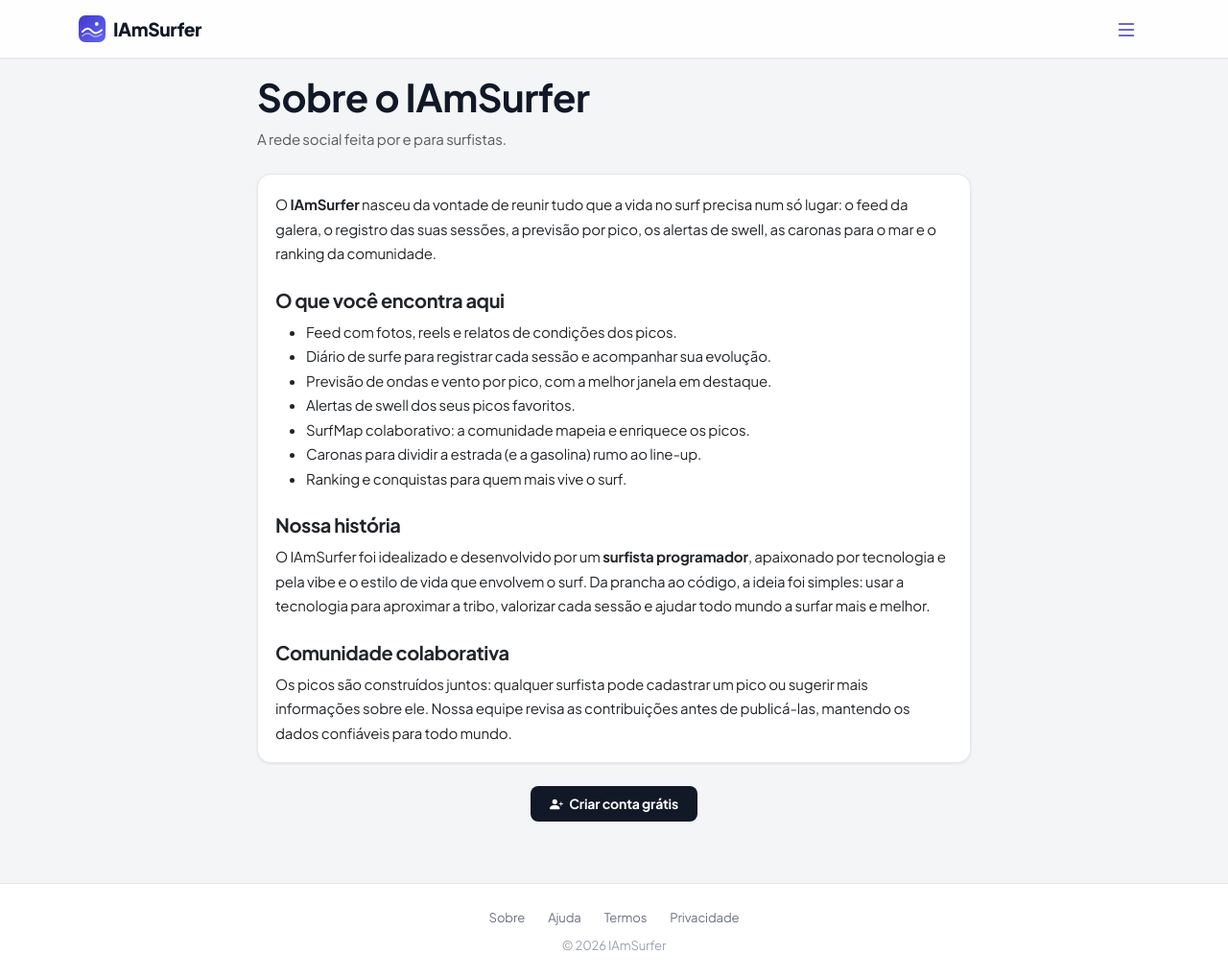
After one commit to LeonardoBaptista-dev/iamsurfer, a Flask app: page /sobre in a window 1280 px wide. The commit adds this page. Shown: the whole page at 96% size. Run offline with Flask 2, Linux system fonts and the light colour scheme; some libraries are stand-ins or nearby versions.

Commit message:
feat: previsao por pais, navbar admin sem estouro e paginas institucionais
- previsao: filtro de regiao -> PAIS, orientado a dados (so aparece pais/estado
  com pico); normaliza estado BR (ex.: "Parana " -> PR); mostra picos de outros
  paises (ex.: Mexico). Sem filtro = mostra tudo
- navbar: expande so em >=1400px (xxl); abaixo vira menu recolhido, sem vazar
  com os itens extras do admin
- novas paginas Sobre/Ajuda/Termos/Privacidade + links no rodape (c) 2026

Co-Authored-By: Claude Opus 4.8 (1M context) <noreply@anthropic.com>

```diff
--- a/routes/main.py
+++ b/routes/main.py
@@ -168,6 +168,27 @@ def explore():
     posts = Post.query.order_by(desc(Post.created_at)).limit(50).all()
     return render_template('main/explore.html', posts=posts)
 
+
+# ─── Páginas institucionais (footer) ───────────────────────────────
+@main.route('/sobre')
+def sobre():
+    return render_template('main/sobre.html')
+
+
+@main.route('/ajuda')
+def ajuda():
+    return render_template('main/ajuda.html')
+
+
+@main.route('/termos')
+def termos():
+    return render_template('main/termos.html')
+
+
+@main.route('/privacidade')
+def privacidade():
+    return render_template('main/privacidade.html')
+
 @main.route('/ranking')
 def ranking():
     """Ranking de surfistas por XP (gamificação): pódio + lista."""
--- a/routes/spots.py
+++ b/routes/spots.py
@@ -105,6 +105,37 @@ UF_REGION = {
 }
 REGION_ORDER = ['Norte', 'Nordeste', 'Centro-Oeste', 'Sudeste', 'Sul']
 
+# Nome do estado (BR) -> UF. Normaliza picos que gravaram "Paraná" em vez de "PR",
+# pra não duplicar opções no filtro. Estados de fora do Brasil ficam como estão.
+BR_STATE_UF = {
+    'acre': 'AC', 'alagoas': 'AL', 'amapa': 'AP', 'amazonas': 'AM', 'bahia': 'BA',
+    'ceara': 'CE', 'distrito federal': 'DF', 'espirito santo': 'ES', 'goias': 'GO',
+    'maranhao': 'MA', 'mato grosso': 'MT', 'mato grosso do sul': 'MS', 'minas gerais': 'MG',
+    'para': 'PA', 'paraiba': 'PB', 'parana': 'PR', 'pernambuco': 'PE', 'piaui': 'PI',
+    'rio de janeiro': 'RJ', 'rio grande do norte': 'RN', 'rio grande do sul': 'RS',
+    'rondonia': 'RO', 'roraima': 'RR', 'santa catarina': 'SC', 'sao paulo': 'SP',
+    'sergipe': 'SE', 'tocantins': 'TO',
+}
+
+
+def _strip_accents(txt):
+    import unicodedata
+    return ''.join(c for c in unicodedata.normalize('NFD', txt)
+                   if unicodedata.category(c) != 'Mn')
+
+
+def fc_country(spot):
+    """País do pico, normalizado (default Brasil)."""
+    return (spot.country or 'Brasil').strip() or 'Brasil'
+
+
+def fc_state(spot):
+    """Estado do pico, normalizado: nome de estado BR vira UF; resto fica como está."""
+    raw = (spot.state or '').strip()
+    if not raw:
+        return ''
+    return BR_STATE_UF.get(_strip_accents(raw).lower(), raw)
+
 
 SORT_OPTIONS = {'quality': 'Melhor qualidade', 'wave': 'Maior onda', 'name': 'Nome (A-Z)'}
 
@@ -139,14 +170,14 @@ def forecast():
 
     args = request.args
     clearing = bool(args.get('clear'))
-    explicit = any(k in args for k in ('region', 'state', 'q', 'sort'))
+    explicit = any(k in args for k in ('country', 'state', 'q', 'sort'))
 
     if clearing:
-        region = state = q = ''
+        country = state = q = ''
         sort = 'quality'
     elif explicit:
-        region = (args.get('region') or '').strip()
-        state = (args.get('state') or '').strip().upper()
+        country = (args.get('country') or '').strip()
+        state = (args.get('state') or '').strip()
         q = (args.get('q') or '').strip()
         sort = (args.get('sort') or 'quality').strip()
     else:
@@ -155,32 +186,34 @@ def forecast():
             saved = json.loads(request.cookies.get('fc_filter') or '{}')
         except (ValueError, TypeError):
             saved = {}
-        region = (saved.get('region') or '').strip()
-        state = (saved.get('state') or '').strip().upper()
+        country = (saved.get('country') or '').strip()
+        state = (saved.get('state') or '').strip()
         q = (saved.get('q') or '').strip()
         sort = (saved.get('sort') or 'quality').strip()
 
     if sort not in SORT_OPTIONS:
         sort = 'quality'
 
-    base = Spot.query.filter_by(status='approved', is_active=True)
-    total_count = base.count()
+    all_spots = Spot.query.filter_by(status='approved', is_active=True).order_by(Spot.name).all()
+    total_count = len(all_spots)
 
-    # Estados disponíveis (para os selects) — query leve, sem buscar previsão
-    all_states = sorted({s for (s,) in base.with_entities(Spot.state).distinct() if s})
-    states_meta = [{'uf': s, 'region': UF_REGION.get(s, '')} for s in all_states]
-    regions_present = [r for r in REGION_ORDER if any(UF_REGION.get(s) == r for s in all_states)]
+    # Opções de filtro orientadas a dados: só aparece país/estado que TEM pico.
+    countries = sorted({fc_country(s) for s in all_spots},
+                       key=lambda c: (c != 'Brasil', c.lower()))  # Brasil primeiro
+    pairs = sorted({(fc_state(s), fc_country(s)) for s in all_spots if fc_state(s)},
+                   key=lambda t: t[0].lower())
+    states_meta = [{'uf': st, 'country': co} for (st, co) in pairs]
 
-    query = base
-    if region:
-        ufs = [uf for uf, rg in UF_REGION.items() if rg == region]
-        query = query.filter(Spot.state.in_(ufs))
+    # Aplica os filtros em Python (estado normalizado, ignora maiúsc./acento no país)
+    filtered = list(all_spots)
+    if country:
+        filtered = [s for s in filtered if fc_country(s).lower() == country.lower()]
     if state:
-        query = query.filter(Spot.state == state)
+        filtered = [s for s in filtered if fc_state(s).lower() == state.lower()]
     if q:
-        query = query.filter(Spot.name.ilike(f'%{q}%'))
+        ql = q.lower()
+        filtered = [s for s in filtered if ql in (s.name or '').lower()]
 
-    filtered = query.order_by(Spot.name).all()
     forecasts = get_forecast(filtered)
 
     # Ordenação (a query já vem por nome; reordena por qualidade/onda quando pedido)
@@ -193,8 +226,8 @@ def forecast():
 
     resp = make_response(render_template(
         'spots/forecast.html', spots=filtered, forecasts=forecasts,
-        regions=regions_present, states_meta=states_meta, sort_options=SORT_OPTIONS,
-        sel_region=region, sel_state=state, sel_q=q, sel_sort=sort,
+        countries=countries, states_meta=states_meta, sort_options=SORT_OPTIONS,
+        sel_country=country, sel_state=state, sel_q=q, sel_sort=sort,
         total_count=total_count))
 
     # Memória do filtro: salva quando o usuário age; apaga ao limpar
@@ -202,7 +235,7 @@ def forecast():
         resp.delete_cookie('fc_filter')
     elif explicit:
         resp.set_cookie('fc_filter',
-                        json.dumps({'region': region, 'state': state, 'q': q, 'sort': sort}),
+                        json.dumps({'country': country, 'state': state, 'q': q, 'sort': sort}),
                         max_age=60 * 60 * 24 * 30, samesite='Lax')
     return resp
 
--- a/static/css/style.css
+++ b/static/css/style.css
@@ -116,7 +116,7 @@ a:hover {
 }
 
 /* No desktop (barra expandida) os itens não podem quebrar pra fora da barra */
-@media (min-width: 1200px) {
+@media (min-width: 1400px) {
     .navbar .nav-link { padding: 6px 9px !important; }
     .navbar .navbar-nav { flex-wrap: nowrap; }
 }
@@ -1714,8 +1714,8 @@ footer.bg-light {
 
 /* ─── Responsive ─────────────────────────────────── */
 
-/* Navbar recolhida (abaixo de lg): busca e menus ocupam o espaço direito */
-@media (max-width: 1199.98px) {
+/* Navbar recolhida (abaixo de xxl): busca e menus ocupam o espaço direito */
+@media (max-width: 1399.98px) {
     .navbar .form-control {
         width: 100%;
     }
--- a/templates/base.html
+++ b/templates/base.html
@@ -29,7 +29,7 @@
 
 <body>
     <!-- Navbar -->
-    <nav class="navbar navbar-expand-xl sticky-top">
+    <nav class="navbar navbar-expand-xxl sticky-top">
         <div class="container">
             {% if current_user.is_authenticated and current_user.is_admin %}
             <a class="navbar-brand" href="{{ url_for('admin.index') }}">
@@ -46,7 +46,7 @@
             </button>
 
             <div class="collapse navbar-collapse" id="navbarNav">
-                <ul class="navbar-nav me-auto gap-1 ms-xl-3 mt-3 mt-xl-0">
+                <ul class="navbar-nav me-auto gap-1 ms-xxl-3 mt-3 mt-xxl-0">
                     <li class="nav-item">
                         {% if current_user.is_authenticated and current_user.is_admin %}
                         <a class="nav-link" href="{{ url_for('admin.index') }}">
@@ -102,7 +102,7 @@
                     {% endif %}
                 </ul>
 
-                <form class="d-flex me-xl-2 mt-3 mt-xl-0" action="{{ url_for('main.search') }}" method="GET">
+                <form class="d-flex me-xxl-2 mt-3 mt-xxl-0" action="{{ url_for('main.search') }}" method="GET">
                     <input class="form-control me-2" type="search" name="q" placeholder="Buscar usuários"
                         aria-label="Buscar">
                     <button class="btn btn-outline-light" type="submit">
@@ -110,7 +110,7 @@
                     </button>
                 </form>
 
-                <ul class="navbar-nav gap-1 mt-3 mt-xl-0 mb-3 mb-xl-0">
+                <ul class="navbar-nav gap-1 mt-3 mt-xxl-0 mb-3 mb-xxl-0">
                     {% if current_user.is_authenticated %}
                     {% if current_user.is_admin %}
                     <li class="nav-item dropdown">
@@ -283,7 +283,13 @@
     <!-- Footer -->
     <footer class="bg-light py-4 mt-4">
         <div class="container text-center">
-            <p class="mb-0" style="font-size:.82rem;">&copy; 2026 IAmSurfer &mdash; A Rede Social para Surfistas</p>
+            <nav class="d-flex flex-wrap justify-content-center gap-3 gap-sm-4 mb-2" aria-label="Rodapé">
+                <a href="{{ url_for('main.sobre') }}" class="text-decoration-none" style="font-size:.82rem;color:var(--text-secondary);">Sobre</a>
+                <a href="{{ url_for('main.ajuda') }}" class="text-decoration-none" style="font-size:.82rem;color:var(--text-secondary);">Ajuda</a>
+                <a href="{{ url_for('main.termos') }}" class="text-decoration-none" style="font-size:.82rem;color:var(--text-secondary);">Termos</a>
+                <a href="{{ url_for('main.privacidade') }}" class="text-decoration-none" style="font-size:.82rem;color:var(--text-secondary);">Privacidade</a>
+            </nav>
+            <p class="mb-0" style="font-size:.82rem;">&copy; 2026 IAmSurfer</p>
         </div>
     </footer>
 
--- /dev/null
+++ b/templates/main/sobre.html
@@ -0,0 +1,46 @@
+{% extends "base.html" %}
+
+{% block title %}Sobre - IAmSurfer{% endblock %}
+
+{% block content %}
+<div class="col-lg-8 mx-auto py-3">
+    <div class="mb-4">
+        <h1 class="fw-bold mb-2" style="letter-spacing:-.5px;">Sobre o IAmSurfer</h1>
+        <p class="text-muted mb-0">A rede social feita por e para surfistas.</p>
+    </div>
+
+    <div class="card">
+        <div class="card-body" style="line-height:1.7;">
+            <p>O <strong>IAmSurfer</strong> nasceu da vontade de reunir tudo que a vida no surf precisa
+            num só lugar: o feed da galera, o registro das suas sessões, a previsão por pico,
+            os alertas de swell, as caronas para o mar e o ranking da comunidade.</p>
+
+            <h5 class="fw-bold mt-4 mb-2">O que você encontra aqui</h5>
+            <ul class="mb-0">
+                <li>Feed com fotos, reels e relatos de condições dos picos.</li>
+                <li>Diário de surfe para registrar cada sessão e acompanhar sua evolução.</li>
+                <li>Previsão de ondas e vento por pico, com a melhor janela em destaque.</li>
+                <li>Alertas de swell dos seus picos favoritos.</li>
+                <li>SurfMap colaborativo: a comunidade mapeia e enriquece os picos.</li>
+                <li>Caronas para dividir a estrada (e a gasolina) rumo ao line-up.</li>
+                <li>Ranking e conquistas para quem mais vive o surf.</li>
+            </ul>
+
+            <h5 class="fw-bold mt-4 mb-2">Nossa história</h5>
+            <p>O IAmSurfer foi idealizado e desenvolvido por um <strong>surfista programador</strong>,
+            apaixonado por tecnologia e pela vibe e o estilo de vida que envolvem o surf.
+            Da prancha ao código, a ideia foi simples: usar a tecnologia para aproximar a tribo,
+            valorizar cada sessão e ajudar todo mundo a surfar mais e melhor.</p>
+
+            <h5 class="fw-bold mt-4 mb-2">Comunidade colaborativa</h5>
+            <p class="mb-0">Os picos são construídos juntos: qualquer surfista pode cadastrar um pico ou
+            sugerir mais informações sobre ele. Nossa equipe revisa as contribuições antes de
+            publicá-las, mantendo os dados confiáveis para todo mundo.</p>
+        </div>
+    </div>
+
+    <div class="text-center mt-4">
+        <a href="{{ url_for('auth.signup') }}" class="btn btn-primary"><i class="bi bi-person-plus-fill me-1"></i> Criar conta grátis</a>
+    </div>
+</div>
+{% endblock %}
```
Also changed, not shown: templates/main/ajuda.html (added, +47 -0 lines), templates/main/privacidade.html (added, +47 -0 lines), templates/main/termos.html (added, +46 -0 lines), templates/spots/forecast.html (+11 -11 lines).
